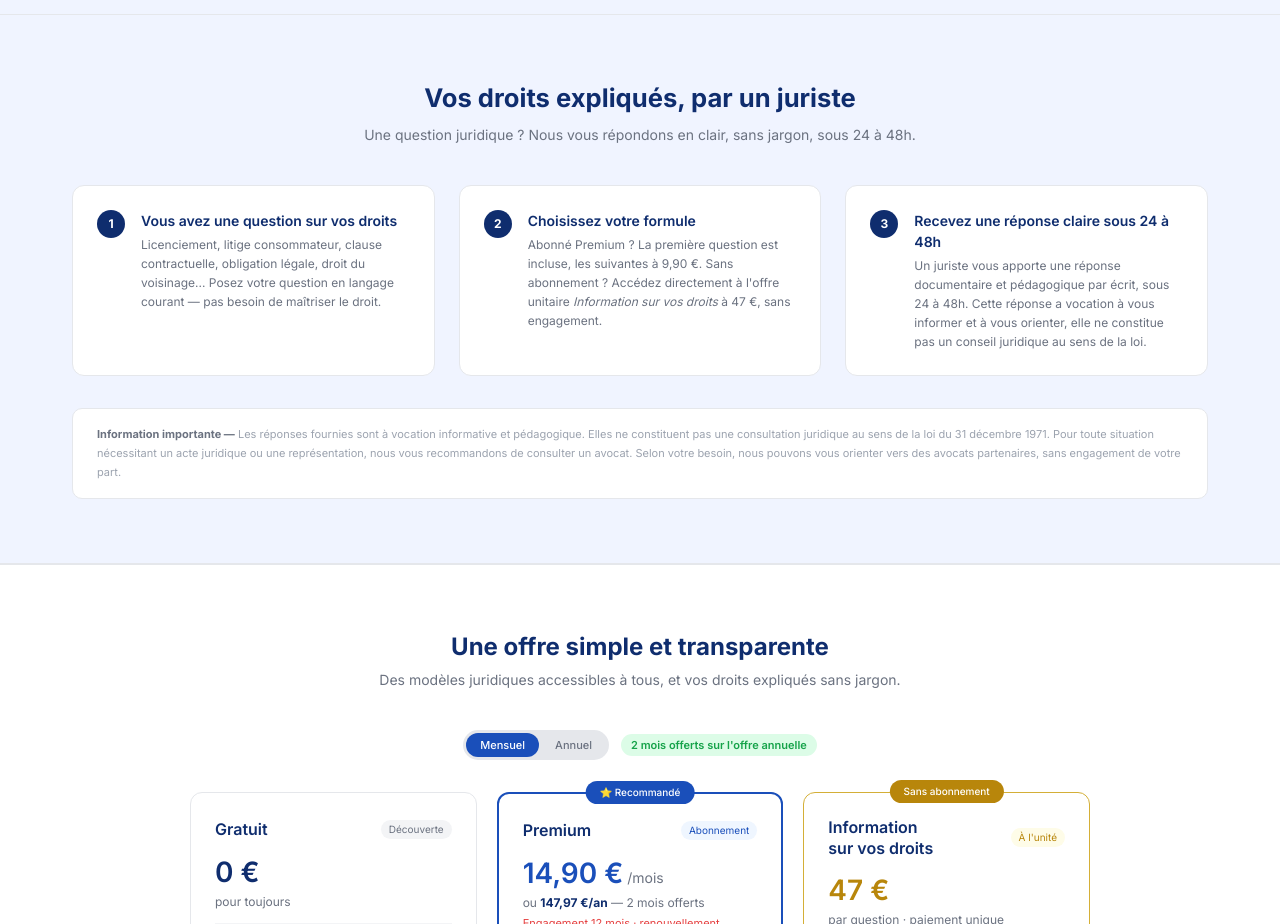
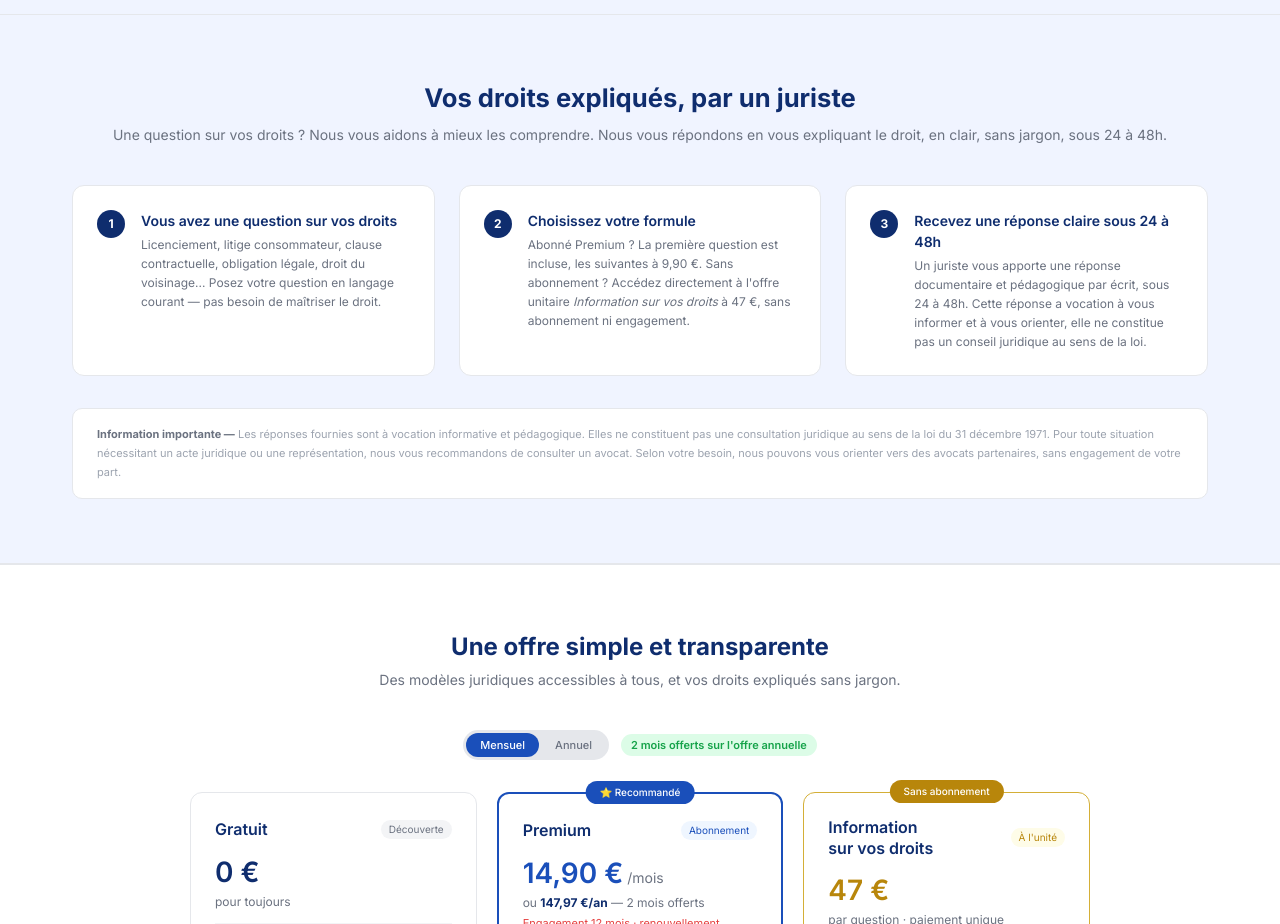
Before and after one commit to SYPA-ASSO/docutheque, a React (Vite) app: page / in a window 1280 px wide. Shown: the part 2360-3284 px from the top of the page. Built offline with nearby package versions, Linux system fonts and the light colour scheme.

Commit message:
HowItWorks sous-titre section droits

```diff
--- a/src/components/HowItWorks.tsx
+++ b/src/components/HowItWorks.tsx
@@ -39,7 +39,7 @@ export default function HowItWorks() {
         <div style={{maxWidth: '1200px', margin: '0 auto', padding: '0 2rem'}}>
           <div style={{textAlign: 'center', marginBottom: '2.5rem'}}>
             <h2 style={{fontSize: '1.6rem', fontWeight: '700', color: '#0f2d6e'}}>Vos droits expliqués, par un juriste</h2>
-            <p style={{color: '#6b7280', fontSize: '0.875rem', marginTop: '6px'}}>Une question juridique ? Nous vous répondons en clair, sans jargon, sous 24 à 48h.</p>
+            <p style={{color: '#6b7280', fontSize: '0.875rem', marginTop: '6px'}}>Une question sur vos droits ? Nous vous aidons à mieux les comprendre. Nous vous répondons en vous expliquant le droit, en clair, sans jargon, sous 24 à 48h.</p>
           </div>
           <div style={{display: 'grid', gridTemplateColumns: 'repeat(3, 1fr)', gap: '1.5rem'}}>
             <div style={{background: 'white', border: '1px solid #e5e7eb', borderRadius: '12px', padding: '1.5rem', display: 'flex', gap: '1rem', alignItems: 'flex-start'}}>
@@ -53,7 +53,7 @@ export default function HowItWorks() {
               <div style={{width: '28px', height: '28px', background: '#0f2d6e', borderRadius: '50%', display: 'flex', alignItems: 'center', justifyContent: 'center', color: 'white', fontSize: '12px', fontWeight: '700', flexShrink: 0}}>2</div>
               <div>
                 <h3 style={{fontWeight: '600', color: '#0f2d6e', fontSize: '0.875rem'}}>Choisissez votre formule</h3>
-                <p style={{color: '#6b7280', fontSize: '0.75rem', marginTop: '4px', lineHeight: '1.6'}}>Abonné Premium ? La première question est incluse, les suivantes à 9,90 €. Sans abonnement ? Accédez directement à l'offre unitaire <em>Information sur vos droits</em> à 47 €, sans engagement.</p>
+                <p style={{color: '#6b7280', fontSize: '0.75rem', marginTop: '4px', lineHeight: '1.6'}}>Abonné Premium ? La première question est incluse, les suivantes à 9,90 €. Sans abonnement ? Accédez directement à l'offre unitaire <em>Information sur vos droits</em> à 47 €, sans abonnement ni engagement.</p>
               </div>
             </div>
             <div style={{background: 'white', border: '1px solid #e5e7eb', borderRadius: '12px', padding: '1.5rem', display: 'flex', gap: '1rem', alignItems: 'flex-start'}}>
```
